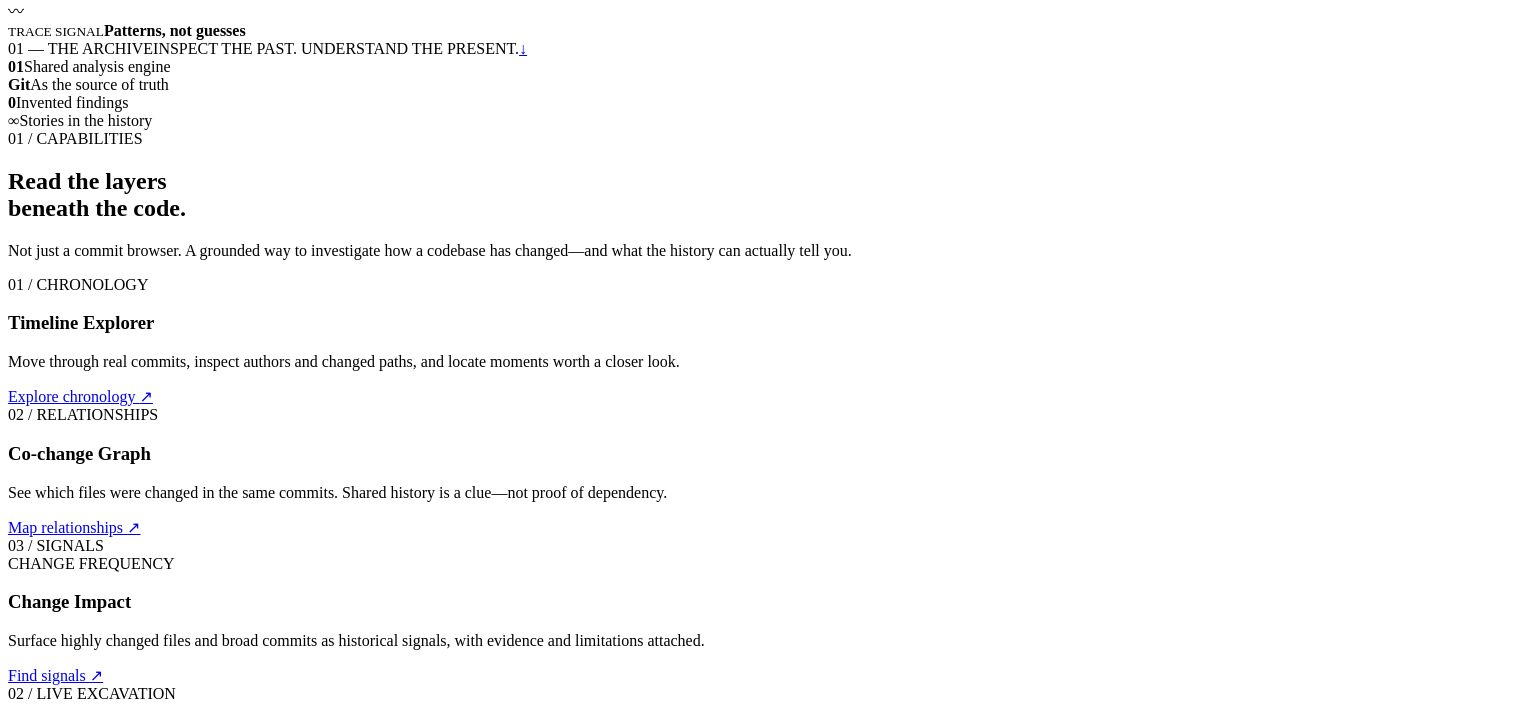
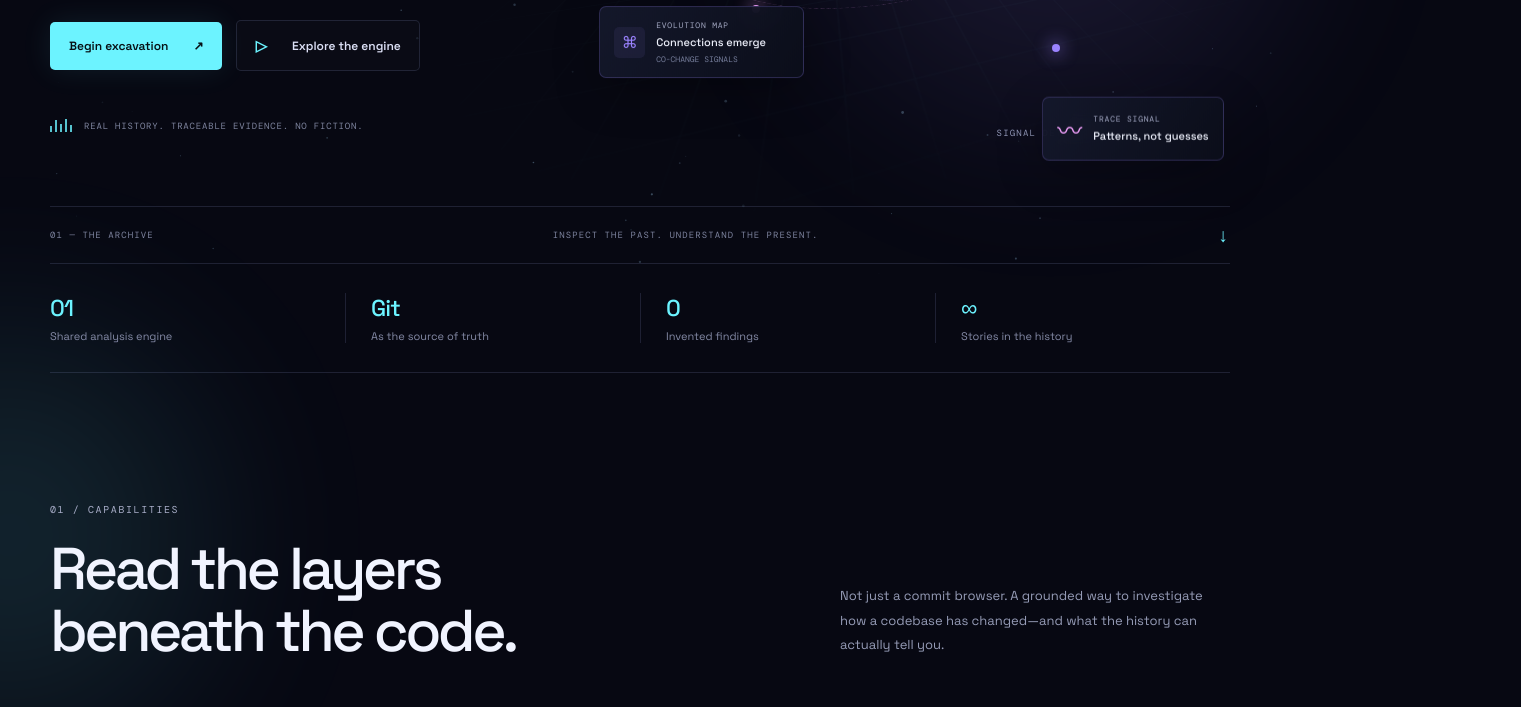
Before and after one commit to arioweb3/MINDTRACE, a plain HTML site: page index.html in a window 1280 px wide. Shown: the part 515-1222 px from the top of the page, 1521 px wide, since content can reach past the window. Drawn offline with nearby package versions, Linux system fonts and the light colour scheme; the site is published under a folder, as on GitHub Pages, so addresses that start at the root find nothing.

Commit message:
Fix GitHub Pages asset paths

```diff
--- a/index.html
+++ b/index.html
@@ -6,7 +6,7 @@
   <title>MINDTRACE — Every change leaves a trace</title>
   <link rel="preconnect" href="https://fonts.googleapis.com"><link rel="preconnect" href="https://fonts.gstatic.com" crossorigin>
   <link href="https://fonts.googleapis.com/css2?family=DM+Mono:wght@400;500&family=Space+Grotesk:wght@400;500;600;700&display=swap" rel="stylesheet">
-  <link rel="stylesheet" href="/styles.css">
+  <link rel="stylesheet" href="./styles.css">
 </head>
 <body>
   <canvas id="stars" aria-hidden="true"></canvas><div class="ambient ambient-a" aria-hidden="true"></div><div class="ambient ambient-b" aria-hidden="true"></div>
@@ -25,5 +25,5 @@
     <section class="closing wrap reveal"><div class="closing-orb" aria-hidden="true"></div><div class="eyebrow">THE PAST IS STILL IN THE REPOSITORY</div><h2>Find the signal.<br><em>Follow the trace.</em></h2><a href="#excavate" class="button button-primary">Begin excavation <span>↗</span></a></section>
   </main>
   <footer class="footer wrap"><a class="brand" href="#top"><span class="brand-mark">M<span>·</span></span><span>MINDTRACE</span></a><span>EVERY CHANGE LEAVES A TRACE.</span><span class="mono">OPEN SOURCE · v0.1.0</span><a href="https://github.com" target="_blank" rel="noreferrer">GITHUB ↗</a></footer>
-  <script src="/app.js" defer></script>
+  <script src="./app.js" defer></script>
 </body></html>
```
